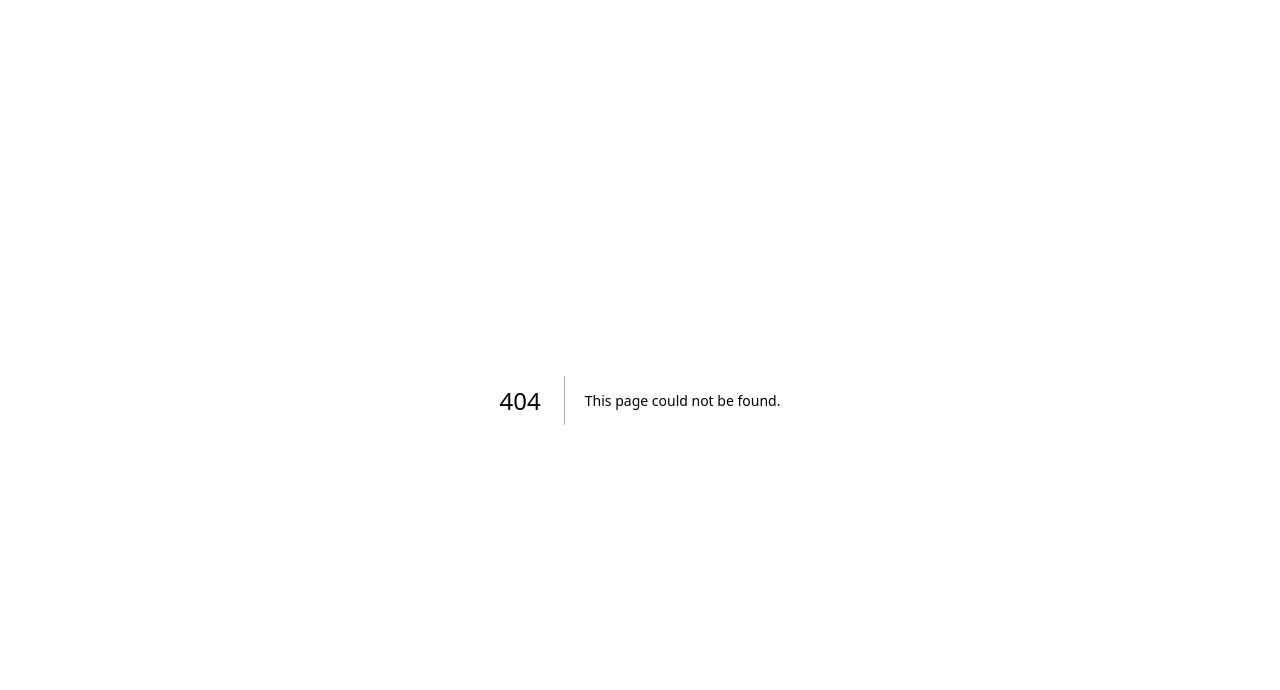
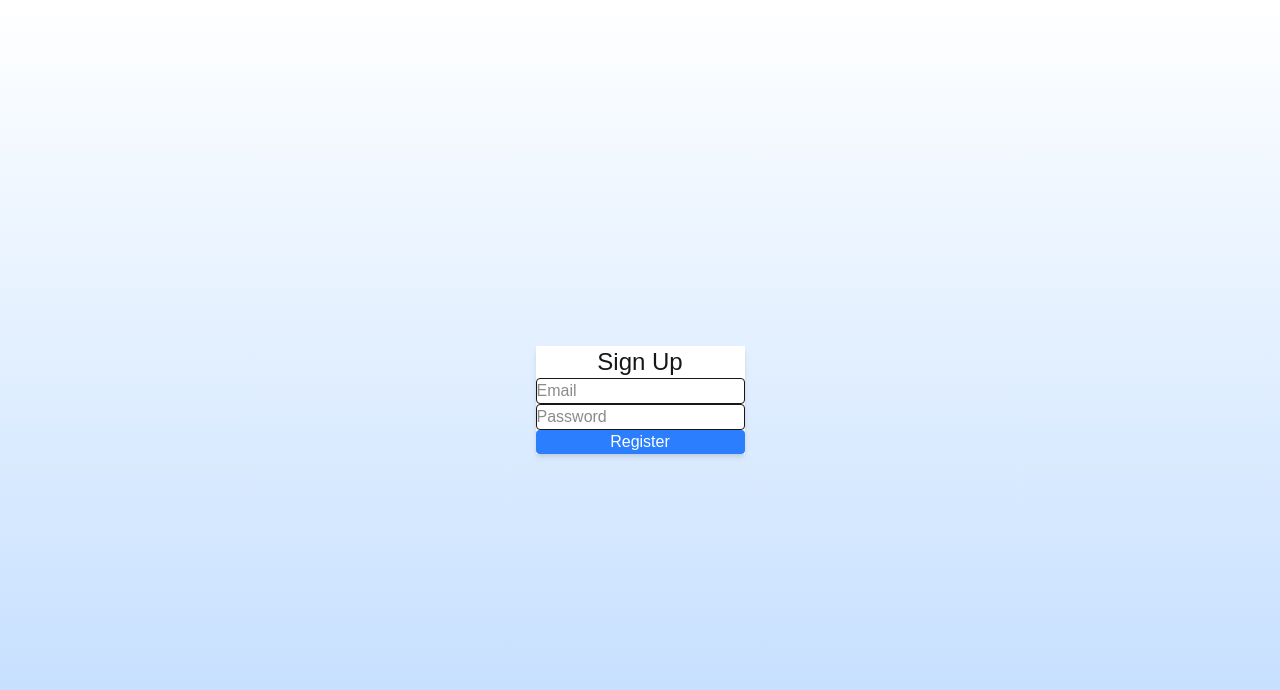
Before and after one commit to olasores/QuizMe, a Next.js app: page /Signup in a window 1280 px wide. Before the commit this address had no page. Shown: the top 690 px of the page. Built offline with nearby package versions, Linux system fonts and the light colour scheme.

Commit message:
Resolved bug errors and start on stylization

```diff
--- a/src/components/Login/page.tsx
+++ b/src/app/Login/page.tsx
@@ -1,8 +1,8 @@
-"use client"
+"use client";
 
 const Login = () => {
     return (
-        <div className="min-h-screen flex items-center justify-center">
+        <div className="min-h-screen flex items-center justify-center bg-gradient-to-b from-white to-blue-200">
             <div className="bg-white shadow-md">
                 <h2 className="text-2xl text-center">
                     Login
@@ -22,14 +22,14 @@ const Login = () => {
 
                     <button
                         type="button"
-                        className=""
+                        className="bg-blue-500 text-white rounded hover:bg-blue-600 transition"
                     >
                         Login
                     </button>
                 </form>
             </div>
         </div>
-    )
-}
+    );
+};
 
 export default Login;
--- a/src/components/Signup/page.tsx
+++ b/src/app/Signup/page.tsx
@@ -1,11 +1,11 @@
-"use client"
+"use client";
 
 const Signup = () => {
     return (
-        <div className="min-h-screen flex items-center justify-center">
+        <div className="min-h-screen flex items-center justify-center bg-gradient-to-b from-white to-blue-200">
             <div className="bg-white shadow-md">
                 <h2 className="text-2xl text-center">
-                    Signup
+                    Sign Up
                 </h2>
 
                 <form className="flex flex-col">
@@ -22,14 +22,14 @@ const Signup = () => {
 
                     <button
                         type="button"
-                        className=""
+                        className="bg-blue-500 text-white rounded hover:bg-blue-600 transition"
                     >
-                        Signup
+                        Register
                     </button>
                 </form>
             </div>
         </div>
-    )
-}
+    );
+};
 
 export default Signup;
```
